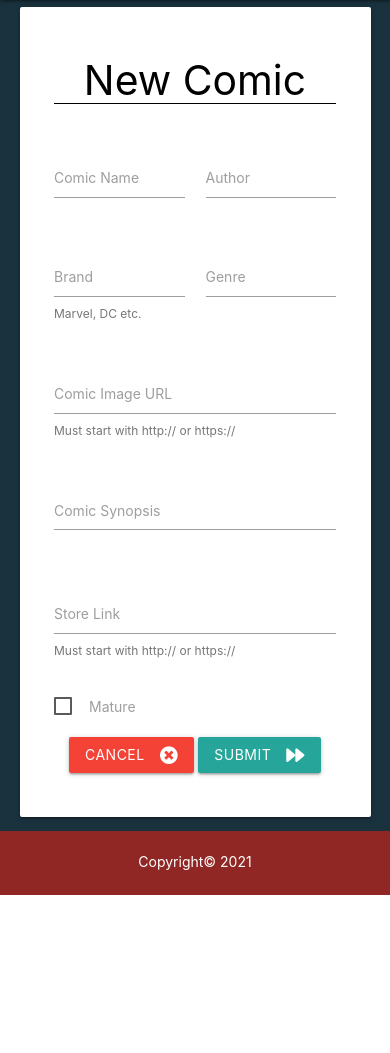
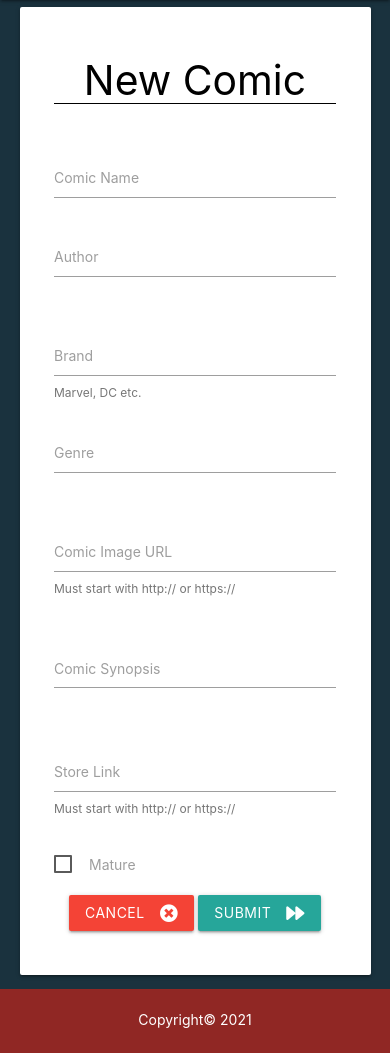
Before and after one commit to Code-Institute-Submissions/comics, a Flask app: page /new_comic in a window 390 px wide. Shown: the part 56-1109 px from the top of the page. Before the commit the page ends 951 px from the top, so only its background shows below. Run offline with Flask 2, Linux system fonts and the light colour scheme; the visitor is signed in with stand-in values (Sample User, id 1); some libraries are stand-ins or nearby versions.

Commit message:
Minor HTML changes to make site more responsive for smaller devices

```diff
--- a/templates/home.html
+++ b/templates/home.html
@@ -56,7 +56,7 @@
             {% for comic in comics %}
             <!--No Mature filter-->
                 {% if session.mature == "no" %}
-                    <div class="col s12 m4">
+                    <div class="col l4 m6 s12">
                         <div class="card hoverable">
                             <!--Card Image-->
                             <div class="card-image">
@@ -132,7 +132,7 @@
                     </div>
                     <!--If mature filter is on then skips mature comics.-->
                     {% elif session.mature == "yes" and comic.is_mature == "no" %}
-                    <div class="col s12 m4">
+                    <div class="col l4 m6 s12">
                         <div class="card hoverable">
                             <div class="card-image">
                                 <a href="{{ url_for('more_info', entry_id=comic._id, comic_name=comic.comic_name|replace(' ', '_')) }}">
--- a/templates/new_comic.html
+++ b/templates/new_comic.html
@@ -15,25 +15,25 @@
                 </div>
             </div>
             <div class="row">
-                <div class="input-field col s6">
+                <div class="input-field col m6 s12">
                     <!--Comic Name-->
                     <input id="comic_name" name="comic_name" type="text" class="validate" required>
                     <label for="comic_name">Comic Name</label>
                 </div>
-                <div class="input-field col s6">
+                <div class="input-field col m6 s12">
                     <!--Author-->
                     <input id="author_name" name="author_name" type="text" class="validate" required>
                     <label for="author_name">Author</label>
                 </div>
             </div>
             <div class="row">
-                <div class="input-field col s6">
+                <div class="input-field col m6 s12">
                     <!--Brand-->
                     <input id="brand" type="text" name="brand" class="validate" required>
                     <label for="brand">Brand</label>
                     <span class="helper-text">Marvel, DC etc.</span>
                 </div>
-                <div class="input-field col s6">
+                <div class="input-field col m6 s12">
                     <!--Genre-->
                     <input id="genre" type="text" name="genre" class="validate" required>
                     <label for="genre">Genre</label>
```
Also changed, not shown: templates/edit_entry.html (+4 -4 lines).
